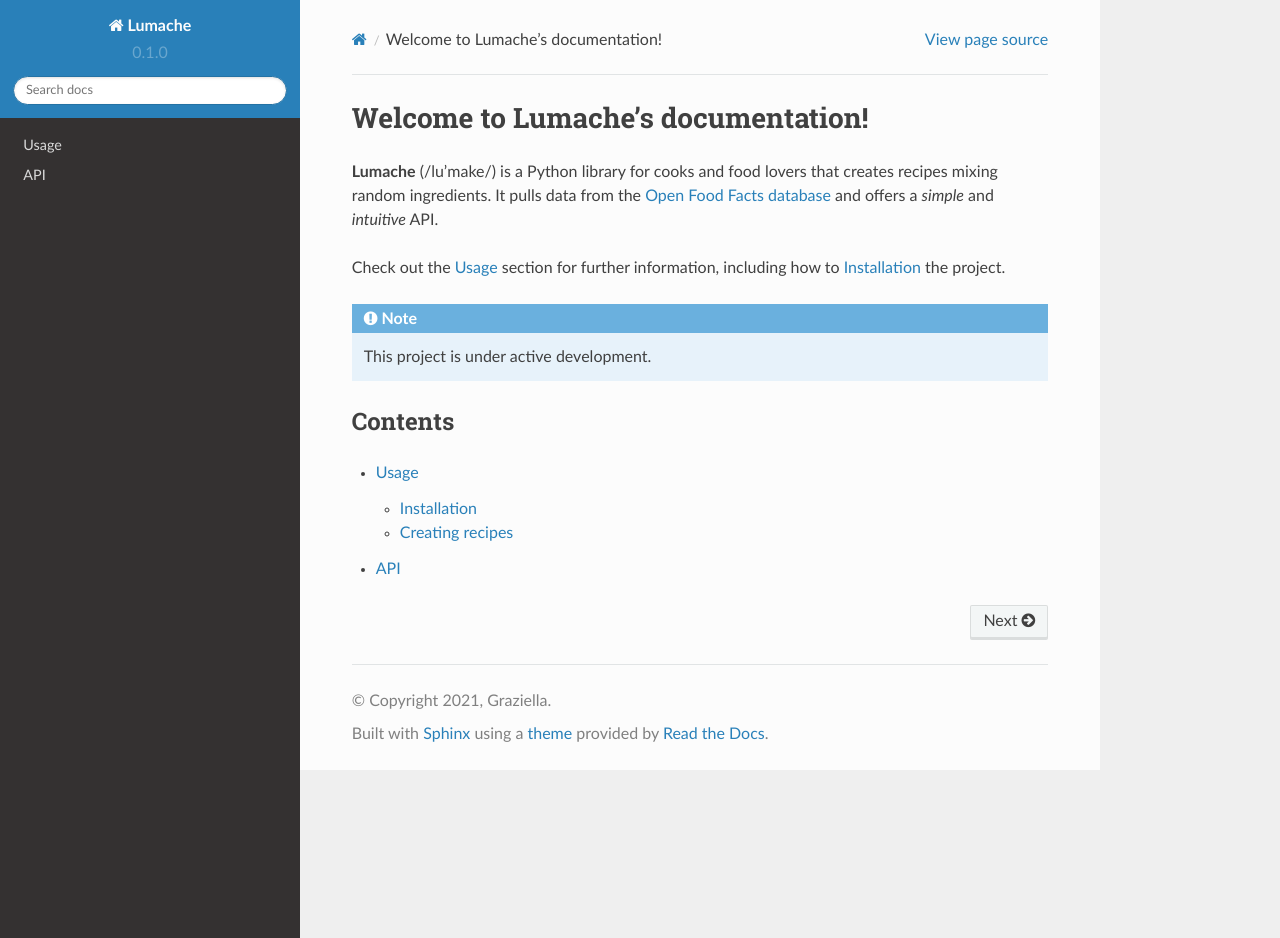
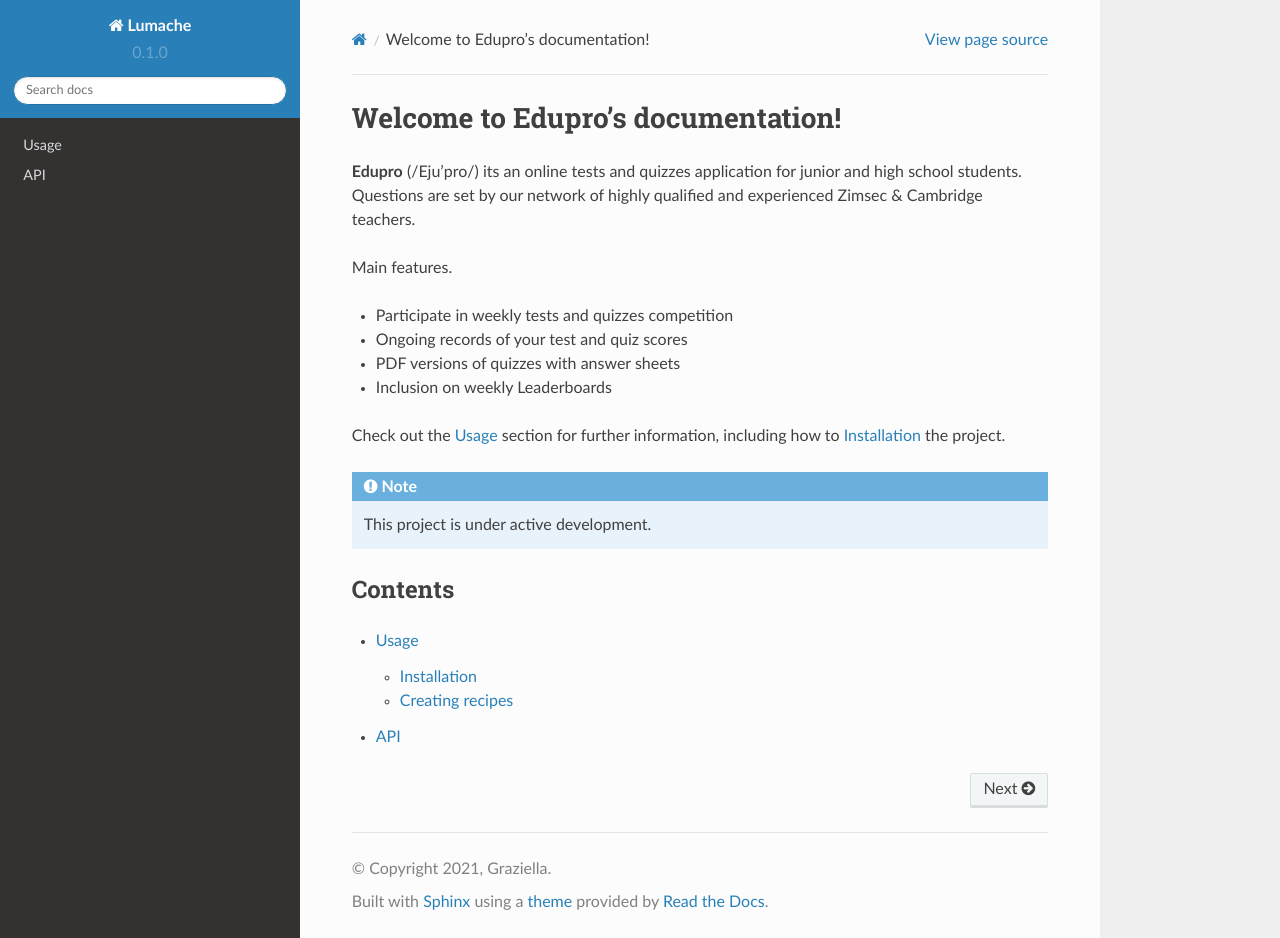
Before and after one commit to ttshava/eduprodocs, a Sphinx documentation site: the page built from docs/source/index.rst, in a window 1280 px wide and 938 px high. Built offline with Sphinx 7.4.7 and the Read the Docs theme 2.0.0, drawn with Linux system fonts in a browser that asks for light colours.

Commit message:
Update index.rst

```diff
--- a/docs/source/index.rst
+++ b/docs/source/index.rst
@@ -1,10 +1,21 @@
-Welcome to Lumache's documentation!
+Welcome to Edupro's documentation!
 ===================================
 
-**Lumache** (/lu'make/) is a Python library for cooks and food lovers
-that creates recipes mixing random ingredients.
-It pulls data from the `Open Food Facts database <https://world.openfoodfacts.org/>`_
-and offers a *simple* and *intuitive* API.
+**Edupro** (/Eju'pro/) its an online tests and quizzes application for junior and high school students.
+Questions are set by our network of highly qualified and experienced Zimsec & Cambridge teachers.
+
+Main features.
+
+•	Participate in weekly tests and quizzes  competition
+
+•	Ongoing records of your test and quiz scores
+
+•	PDF versions of quizzes with answer sheets
+
+•	Inclusion on weekly Leaderboards
+
+
+
 
 Check out the :doc:`usage` section for further information, including
 how to :ref:`installation` the project.
```
